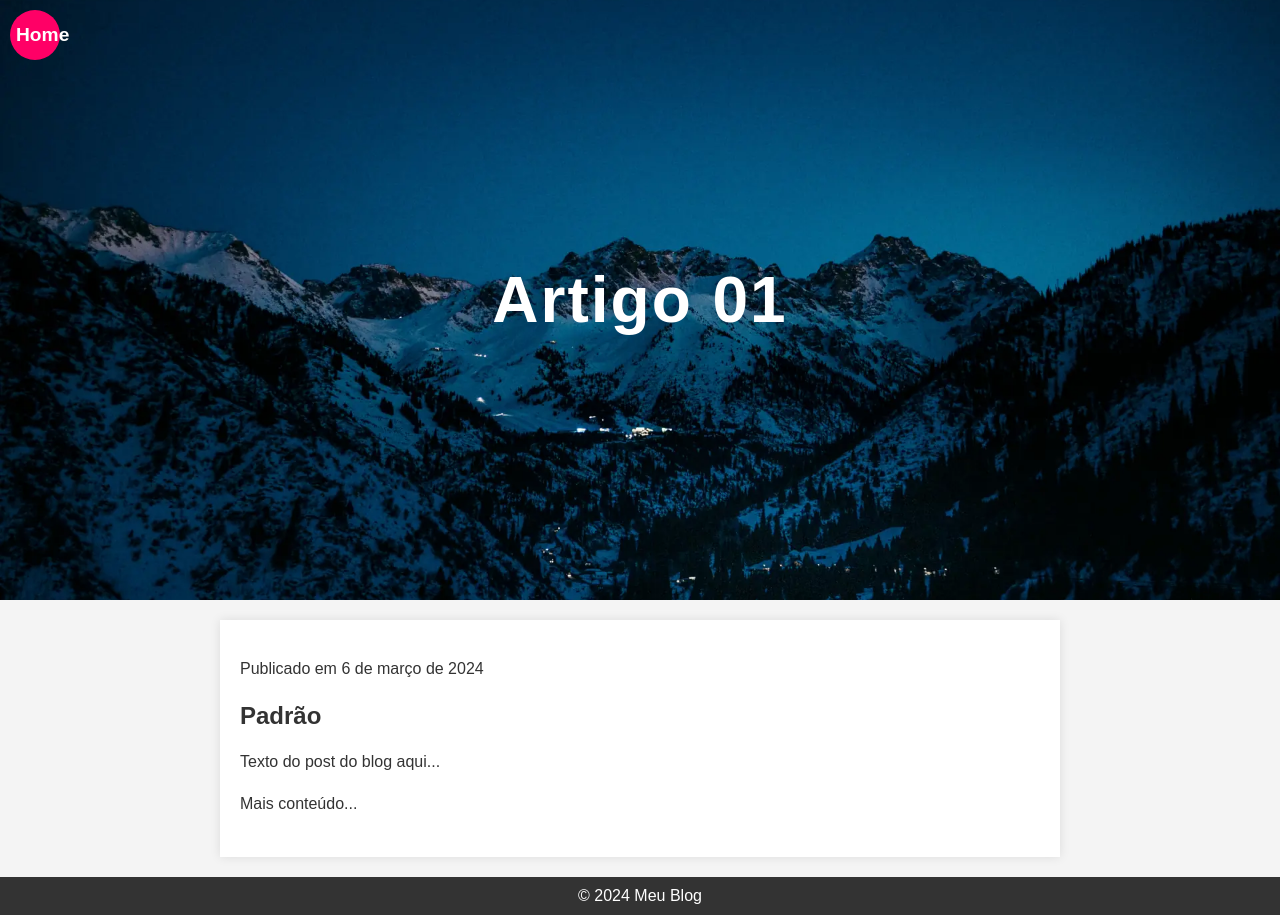
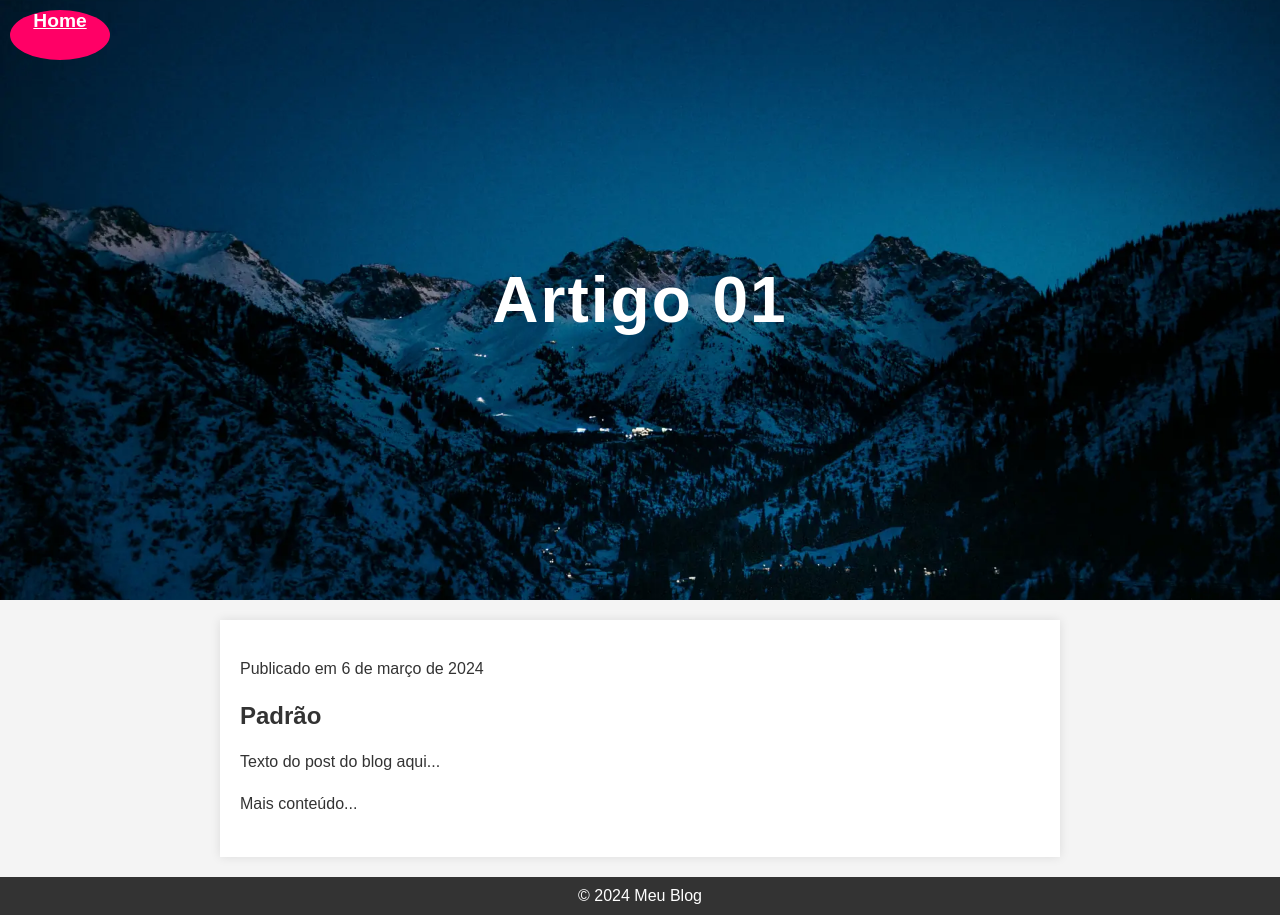
Before and after one commit to thiagopx1/blog, a plain HTML site: page post01.html in a window 1280 px wide. Drawn offline with Linux system fonts and the light colour scheme.

Commit message:
Update post01.html

```diff
--- a/post01.html
+++ b/post01.html
@@ -32,7 +32,7 @@
         header h1 {
             margin: 0;
             font-family: 'Cursive', sans-serif;
-            color: #fff; /* Adicionado para tornar o título branco */
+            color: #fff;
         }
 
         main {
@@ -71,12 +71,12 @@
             color: #fff;
             border: none;
             border-radius: 50%;
-            width: 50px;
+            width: 100px; /* Alterado para até 100px de largura */
             height: 50px;
             text-align: center;
             font-size: 1.2em;
             cursor: pointer;
-            font-weight: bold; /* Adicionado negrito */
+            font-weight: bold;
         }
     </style>
 </head>
@@ -99,7 +99,7 @@
         &copy; 2024 Meu Blog
     </footer>
 
-    <button class="home-button">Home</button>
+    <a href="https://thiagopx1.github.io/blog/blog.html" class="home-button">Home</a>
 
 </body>
 </html>
```
